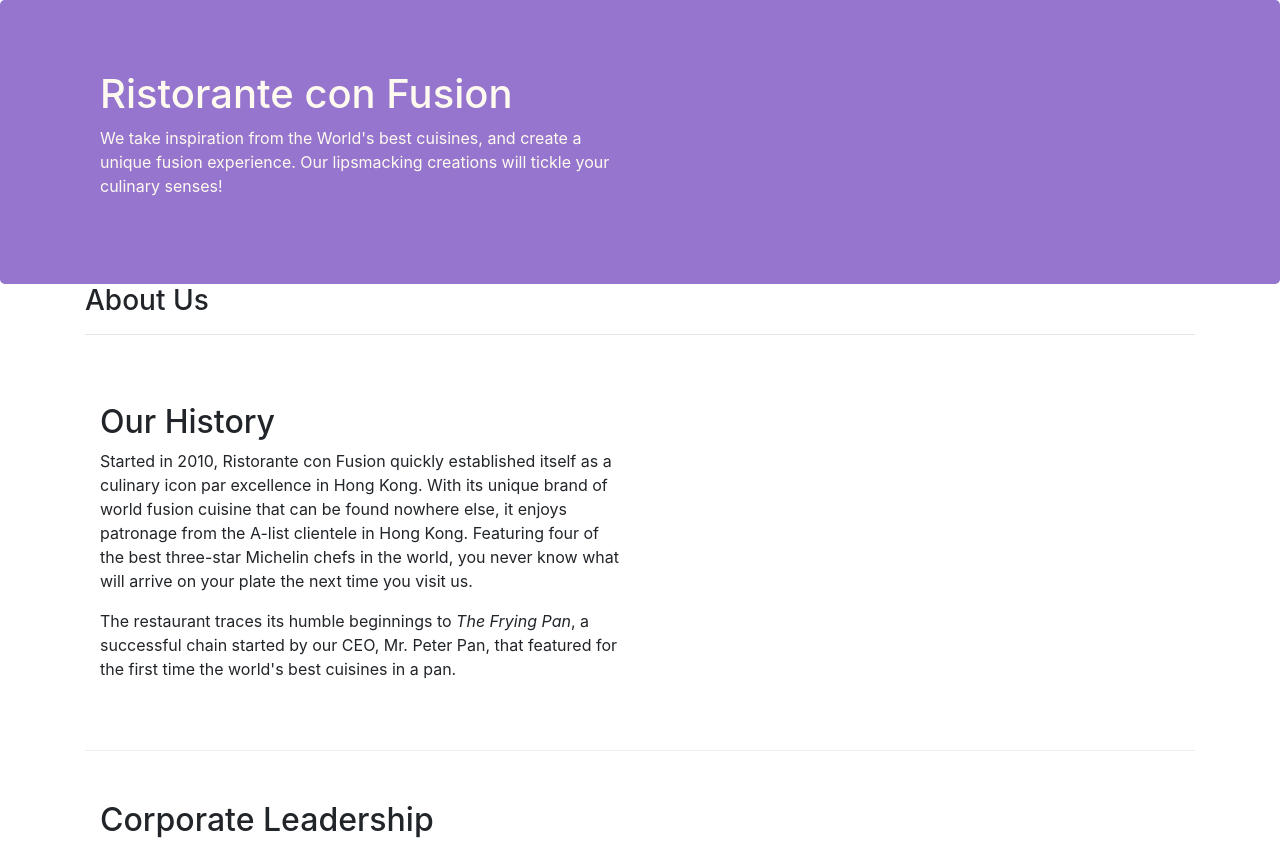
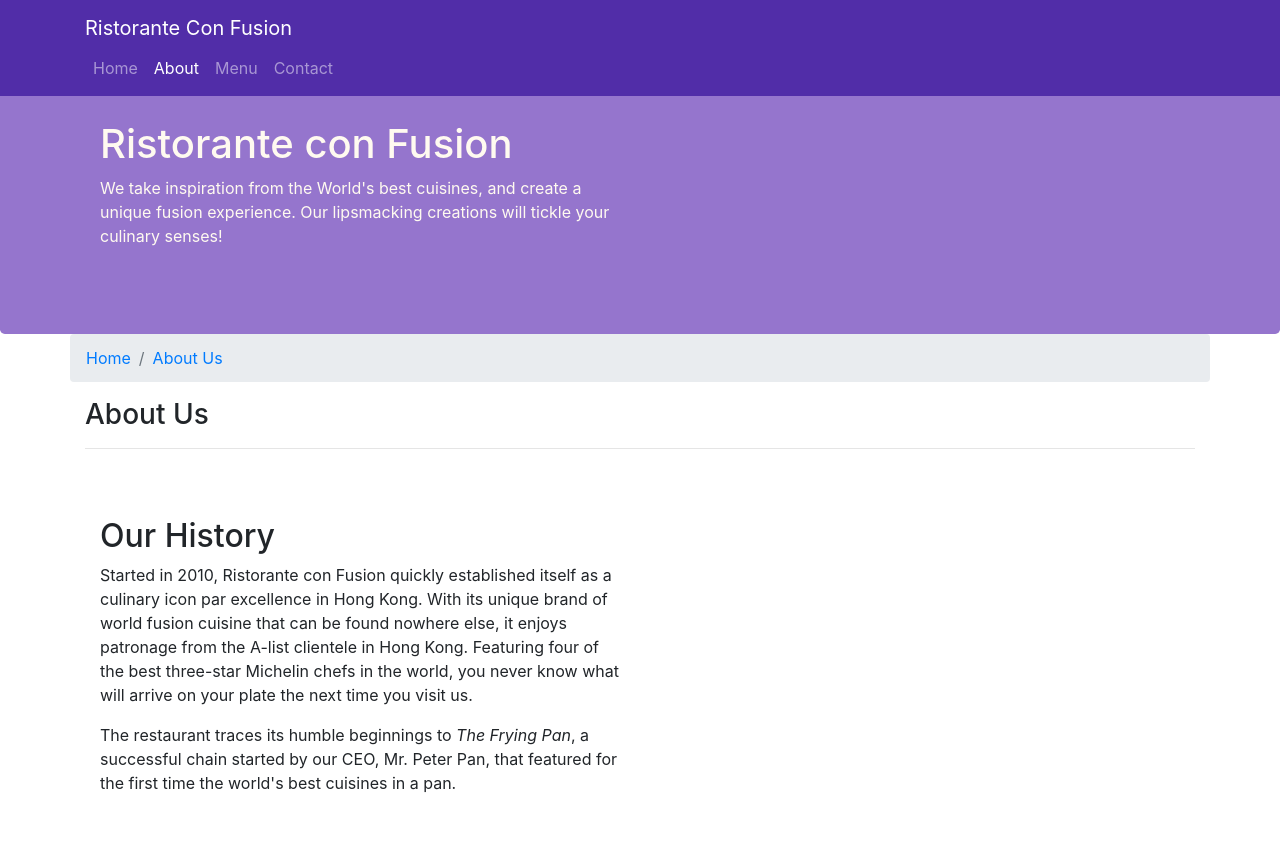
Before and after one commit to omkarjsaraf/conFusion, a website: page aboutus.html in a window 1280 px wide. Shown: the top 842 px of the page. Drawn offline with nearby package versions, Linux system fonts and the light colour scheme.

Commit message:
Navbar and Breadcrumbs

```diff
--- a/aboutus.html
+++ b/aboutus.html
@@ -16,6 +16,23 @@
 </head>
 
 <body>
+    <nav class="navbar navbar-dark navbar-expand-sm fixed-top">
+        <div class="container">
+            <button class="navbar-toggler" type="button" data-toggle="collapse" data-target="#Navbar">
+                <span class="navbar-toggler-icon"></span>
+            </button>
+            <div>
+                <a class="navbar-brand mr-auto" href="./index.html">Ristorante Con Fusion</a>
+                <div class="collapse navbar-collapse" id="Navbar"></div>
+                    <ul class="navbar-nav mr-auto">
+                        <li class="nav-item"><a class="nav-link" href="index.html">Home</a></li>
+                        <li class="nav-item active"><a class="nav-link" href="./aboutus.html">About</a></li>
+                        <li class="nav-item"><a class="nav-link" href="#">Menu</a></li>
+                        <li class="nav-item"><a class="nav-link" href="#">Contact</a></li>
+                    </ul>
+            </div>
+        </div>
+    </nav>
 
     <header class="jumbotron">
         <div class="container">
@@ -32,6 +49,10 @@
 
     <div class="container">
         <div class="row">
+            <ol class="col-12 breadcrumb">
+                <li class="breadcrumb-item"><a href="./index.html">Home</a></li>
+                <li class="breadcrumb-item active"><a href="./aboutus.html">About Us</a></li>
+            </ol>
             <div class="col-12">
                <h3>About Us</h3>
                <hr>
@@ -71,8 +92,8 @@
                 <div class="col-4 offset-1 col-sm-2">
                     <h5>Links</h5>
                     <ul class="list-unstyled">
-                        <li><a href="#">Home</a></li>
-                        <li><a href="#">About</a></li>
+                        <li><a href="./index.html">Home</a></li>
+                        <li><a href="./aboutus.html">About</a></li>
                         <li><a href="#">Menu</a></li>
                         <li><a href="#">Contact</a></li>
                     </ul>
--- a/css/styles.css
+++ b/css/styles.css
@@ -28,3 +28,12 @@ address{
     margin:0px;
     color:#0f0f0f;
 }
+
+body {
+padding: 50px 0px 0px 0px;
+z-index: 0;
+}
+
+.navbar-dark {
+background-color: #512DA8;
+}
```
Also changed, not shown: index.html (+19 -2 lines).
